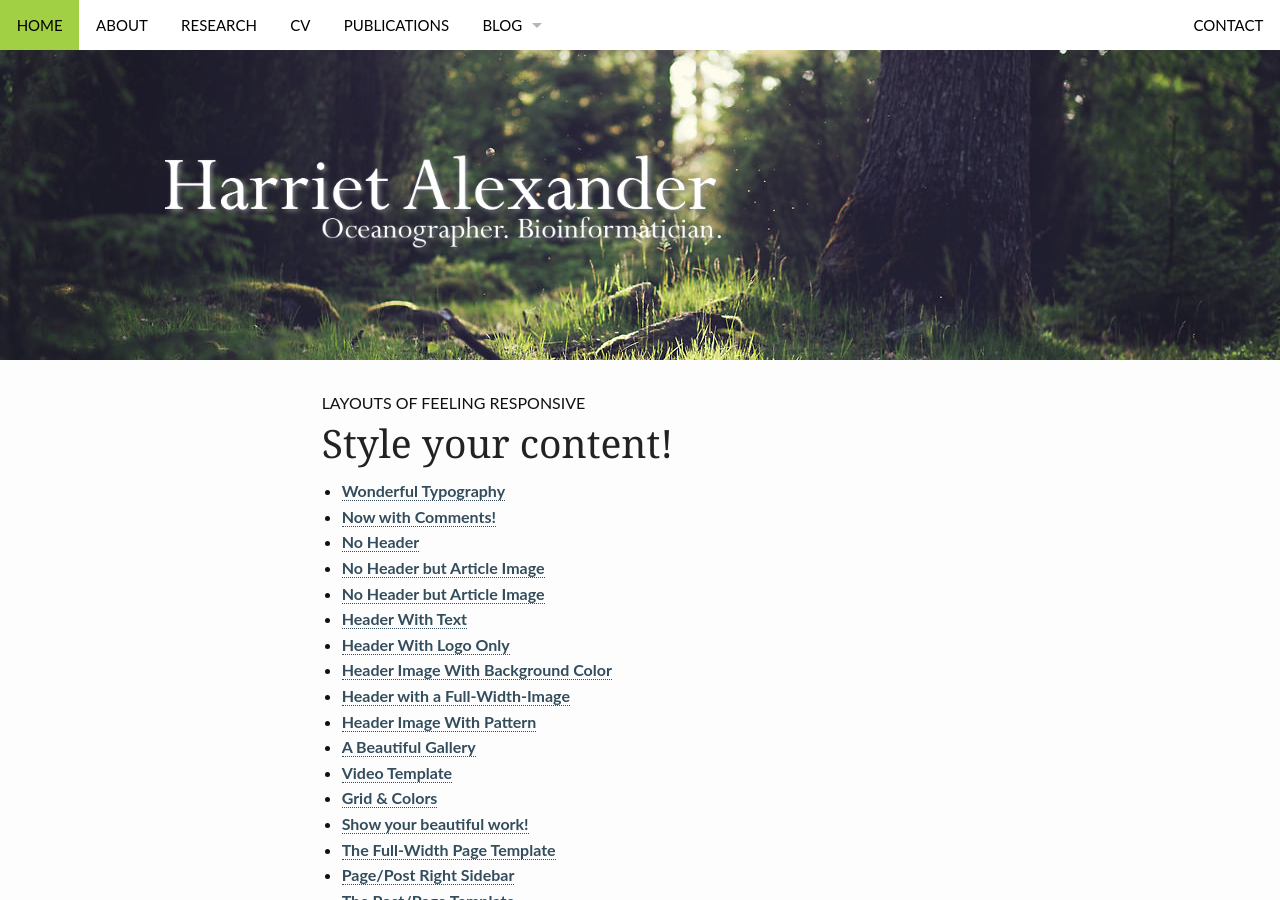
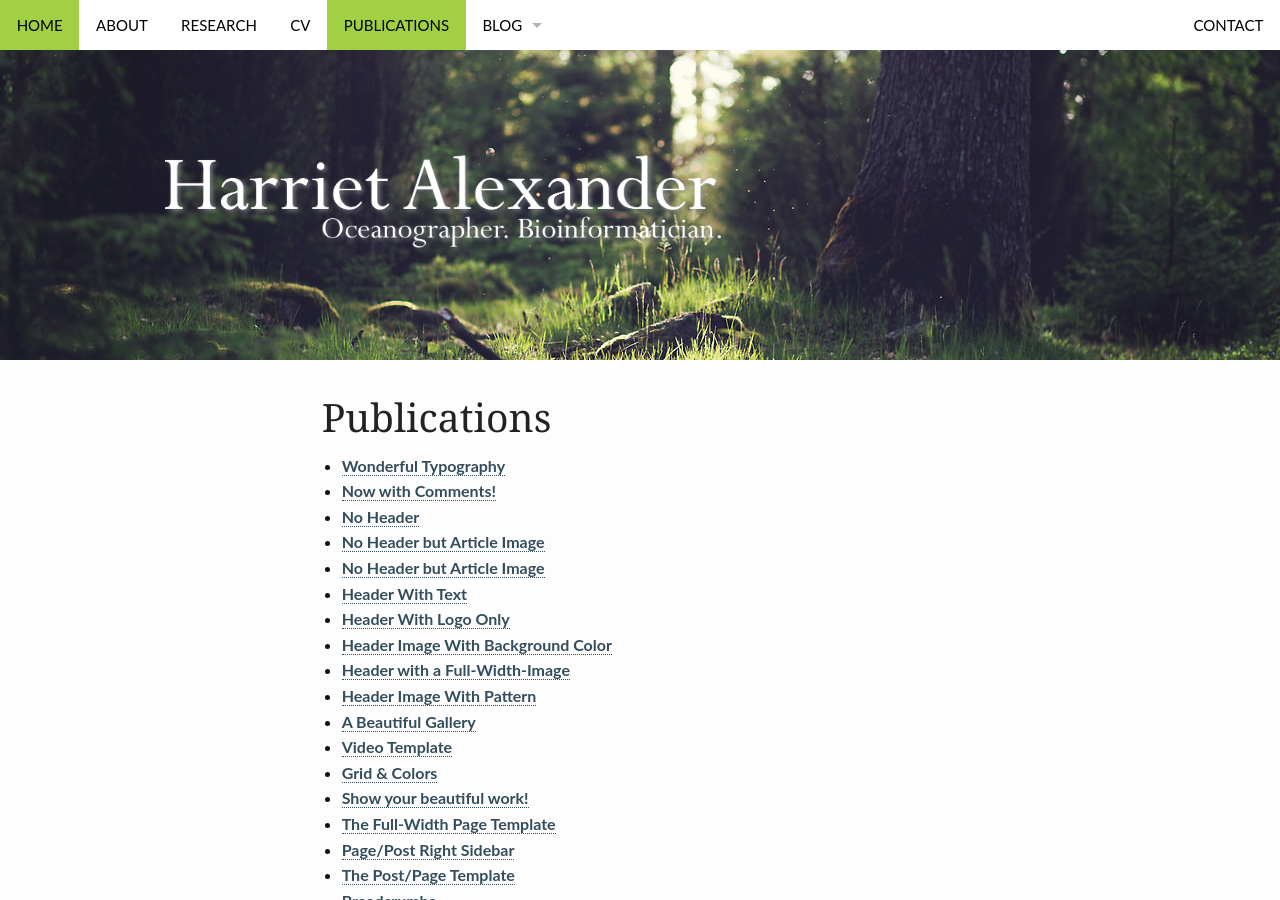
Before and after one commit to halexand/halexand.github.io, a Jekyll site: the page built from pages/publications.md, in a window 1280 px wide and 900 px high. Built offline with Jekyll 4.4.1, drawn with Linux system fonts in a browser that asks for light colours.

Commit message:
Update and rename design.md to publications.md

```diff
--- a/pages/design.md
+++ b/pages/publications.md
@@ -1,11 +1,10 @@
 ---
 layout: page
 show_meta: false
-title: "Style your content!"
-subheadline: "Layouts of Feeling Responsive"
+title: "Publications"
 header:
    image_fullwidth: "header_unsplash_5.jpg"
-permalink: "/design/"
+permalink: "/publications/"
 ---
 <ul>
     {% for post in site.categories.design %}
```
